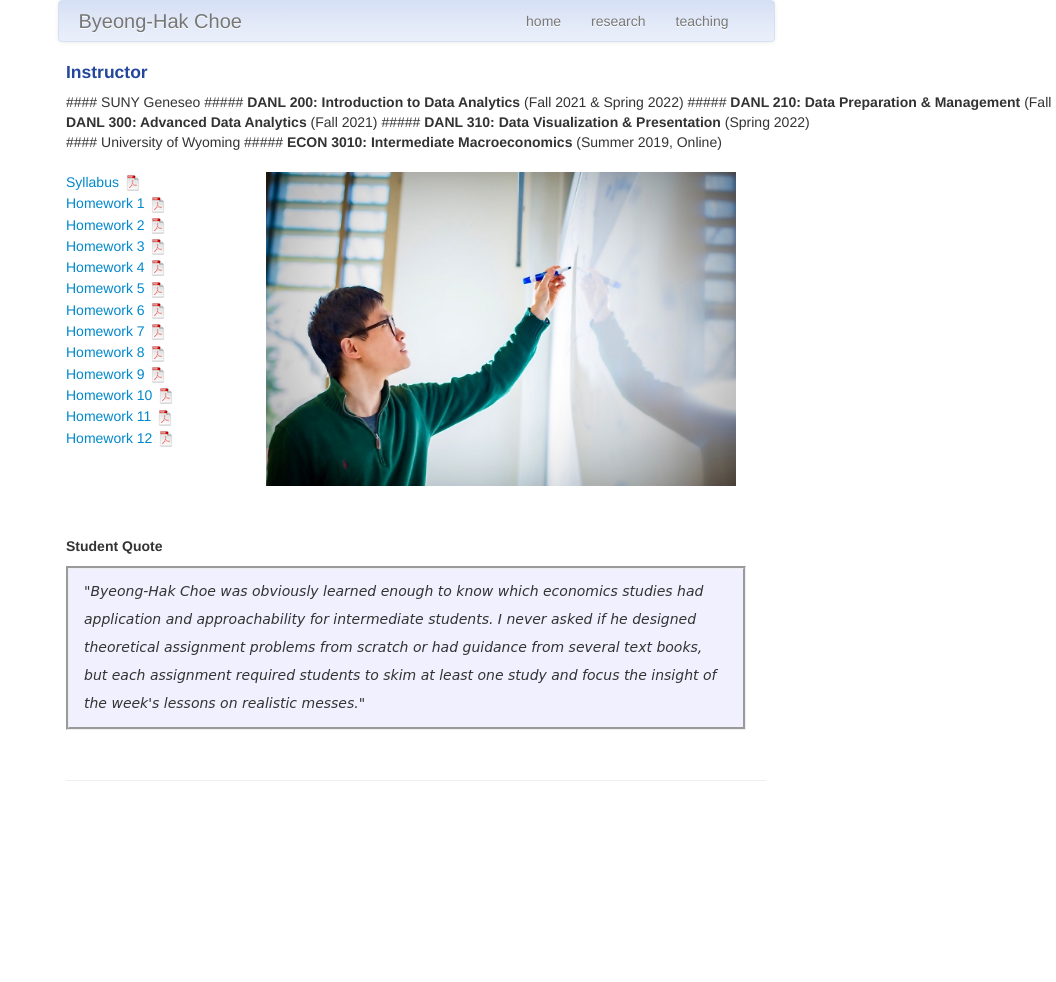
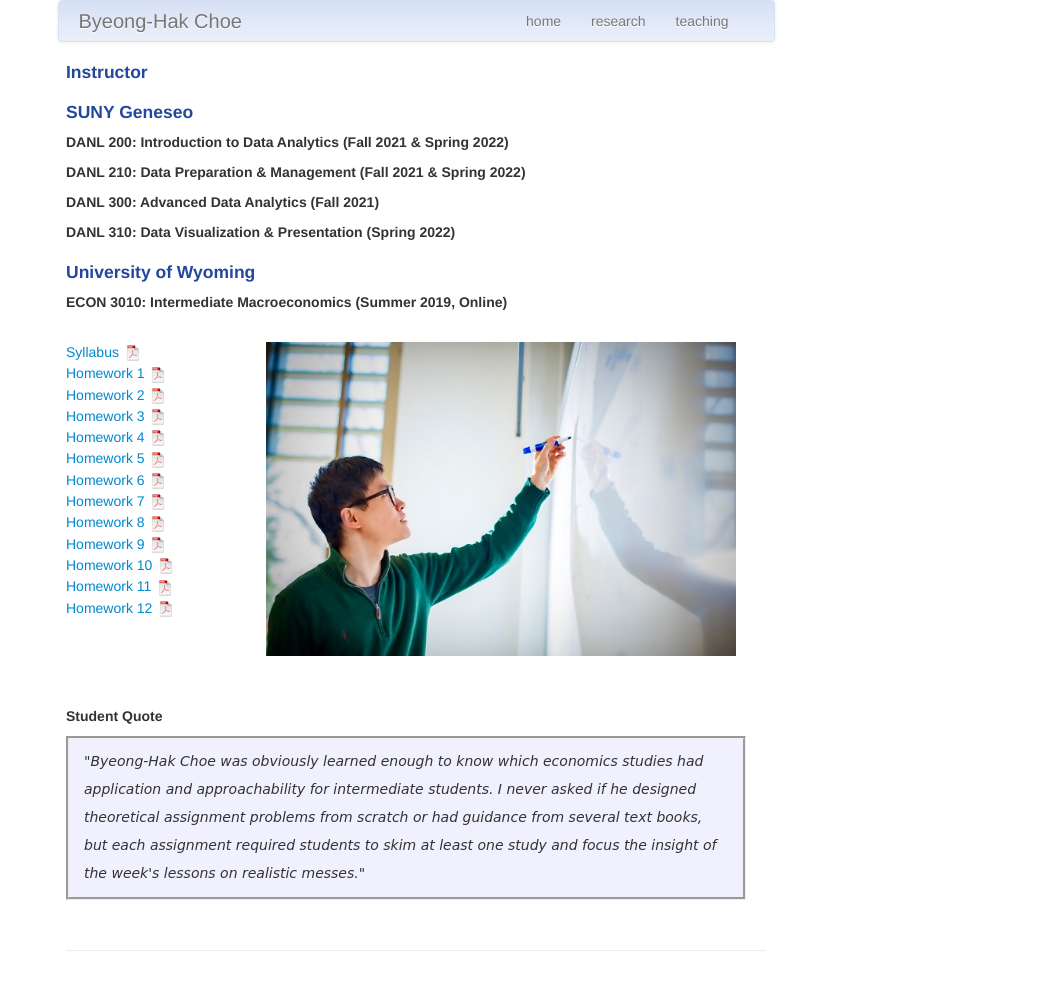
Before and after one commit to Erikwoj/bcecon.github.io, a Jekyll site: the page built from pages/teaching.md, in a window 1280 px wide. Shown: the whole page, without its empty margins (224-1280 px from the left). Built offline with Jekyll 4.4.1, drawn with Linux system fonts in a browser that asks for light colours; before the commit the page ends 900 px from its top, so only the background shows below that.

Commit message:
Update teaching.md

```diff
--- a/pages/teaching.md
+++ b/pages/teaching.md
@@ -11,6 +11,9 @@ description: B.H. Choe's teaching
 
 
 <div class="container">
+
+</div>
+
 #### <a name="SUNY Geneseo"></a>SUNY Geneseo
 
 ##### <strong>DANL 200: Introduction to Data Analytics</strong> (Fall 2021 & Spring 2022)
@@ -20,11 +23,14 @@ description: B.H. Choe's teaching
 ##### <strong>DANL 300: Advanced Data Analytics</strong> (Fall 2021)
 
 ##### <strong>DANL 310: Data Visualization & Presentation</strong> (Spring 2022)
-</div>
+
 
 
 
 <div class="container">
+
+</div>
+
 #### <a name="University of Wyoming"></a>University of Wyoming
 
 ##### <strong>ECON 3010: Intermediate Macroeconomics</strong> (Summer 2019, Online)
@@ -57,7 +63,6 @@ description: B.H. Choe's teaching
         </div>
     </div>
 </div>
-</div>
 
 ##### Student Quote
 <div style="line-height:200%; font-style: italic; font-family: 'Comic Sans MS', 'Chalkboard', 'ChalkboardSE-Regular', 'Marker Felt', sans-serif; background-color: rgba(204, 204, 255, .3); padding-left:15px; padding-right:15px; padding-top:8px; padding-bottom:10px; margin-right: 20px; border-style: groove" >
```
